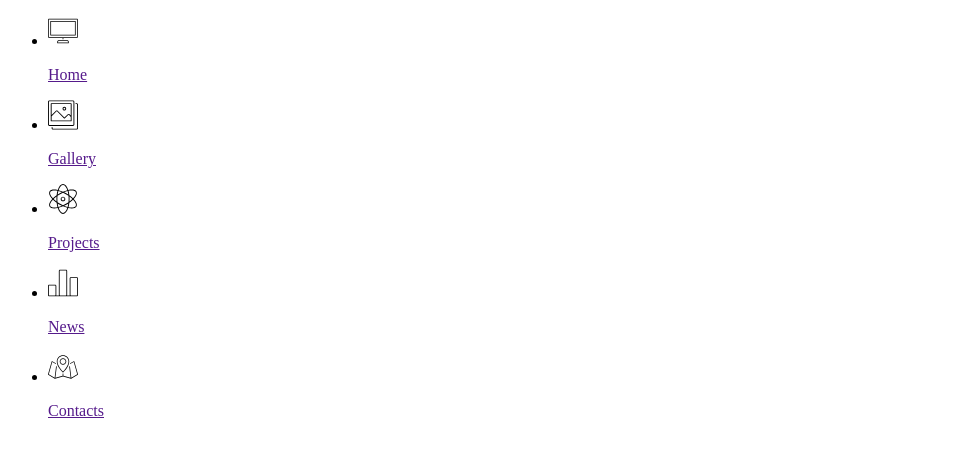
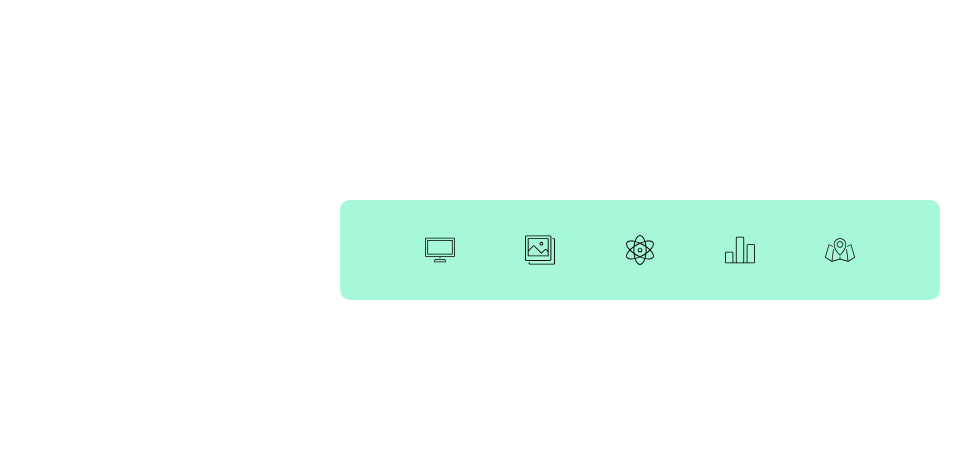
Before and after one commit to IlliaBorysov/menu-round-buttons, a plain HTML site: page index.html in a window 1280 px wide. Shown: the whole page, without its empty margins (0-971 px from the left). Drawn offline with Linux system fonts and the light colour scheme; the site is published under a folder, as on GitHub Pages, so addresses that start at the root find nothing.

Commit message:
link repared

```diff
--- a/index.html
+++ b/index.html
@@ -6,7 +6,7 @@
     <meta http-equiv="X-UA-Compatible" content="IE=edge" />
     <meta name="viewport" content="width=device-width, initial-scale=1.0" />
     <title>Document</title>
-    <link rel="stylesheet" href="/css.css" />
+    <link rel="stylesheet" href="css.css" />
     <link rel="preconnect" href="https://fonts.googleapis.com" />
     <link rel="preconnect" href="https://fonts.gstatic.com" crossorigin />
     <link href="https://fonts.googleapis.com/css2?family=Roboto:wght@100;400&display=swap" rel="stylesheet" />
```
